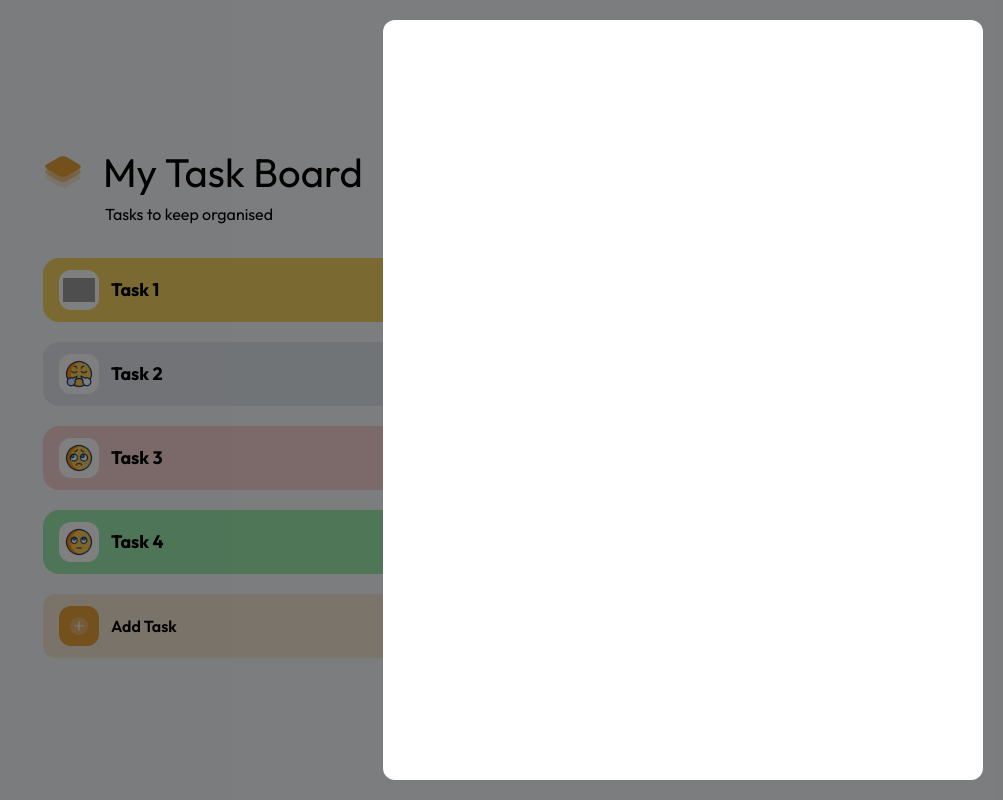
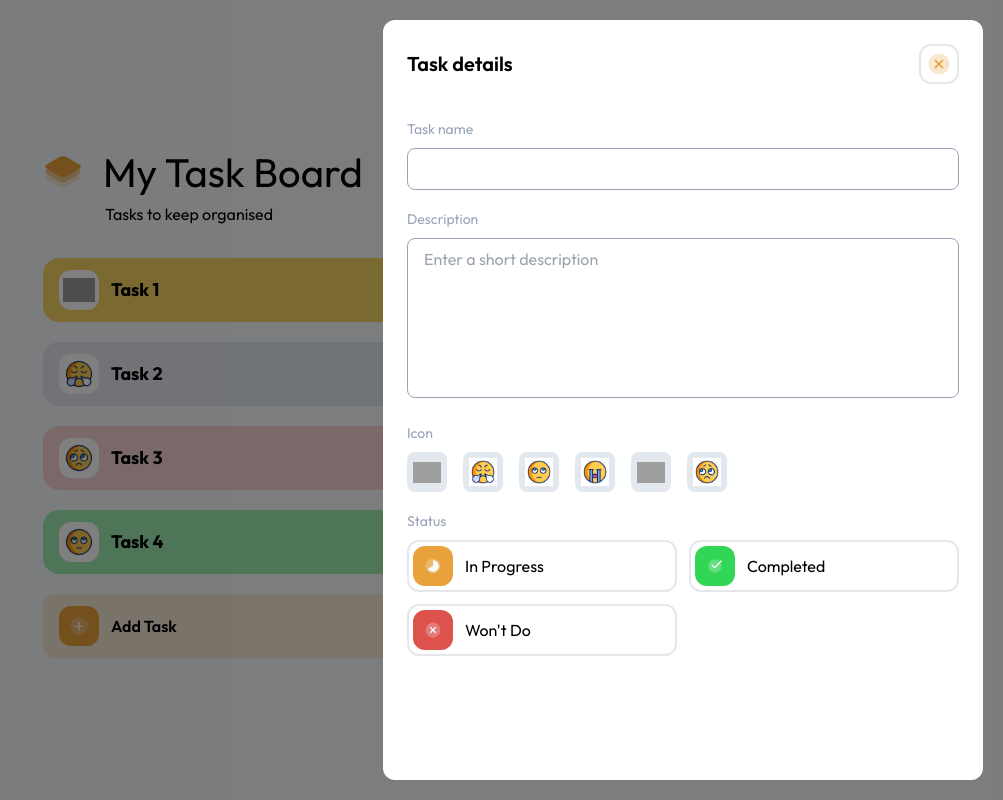
Before and after one commit to letotomanoela/taskboard-challenges, a React (Vite) app in the folder frontend/: page / in a window 1280 px wide. Shown: the whole page, without its empty margins (277-1280 px from the left). Built offline with nearby package versions, Linux system fonts and the light colour scheme; grey boxes are pictures that could not be loaded.

Commit message:
Form Element

```diff
--- a/frontend/src/App.tsx
+++ b/frontend/src/App.tsx
@@ -1,6 +1,16 @@
 import Task from "./components/Task";
 import Title from "./sections/Title";
 import Modal from "./components/Modal";
+import FormElement from "./components/FormElement";
+
+const icons: string[] = [
+  "./gif/angry.gif",
+  "./gif/angry1.gif",
+  "./gif/bored.gif",
+  "./gif/cry.gif",
+  "./gif/surprised.gif",
+  "./gif/sad.gif",
+];
 
 const App = () => {
   return (
@@ -18,7 +28,34 @@ const App = () => {
       </div>
 
       <Modal>
-        <div></div>
+        <div className="flex items-center justify-between">
+          <h1 className="font-semibold text-xl">Task details</h1>
+          <div className="size-10 border-2 rounded-xl flex items-center justify-center">
+            <img src="./close_ring_duotone-1.svg" className="w-7" alt="" />
+          </div>
+        </div>
+        <form className="mt-8 space-y-4">
+          <FormElement
+            label="Task name"
+            type="text"
+            category="input"
+            name="title"
+          />
+          <FormElement
+            label="Description"
+            type="text"
+            category="textarea"
+            placeholder="Enter a short description"
+            name="description"
+          />
+          <FormElement
+            label="Icon"
+            type="text"
+            category="icon"
+            dataIcons={icons}
+          />
+          <FormElement label="Status" type="text" category="status" />
+        </form>
       </Modal>
     </main>
   );
--- /dev/null
+++ b/frontend/src/components/FormElement.tsx
@@ -0,0 +1,88 @@
+type Props = {
+  label: string;
+  type: "text" | "number" | "date";
+  category: "input" | "textarea" | "icon" | "status";
+  name?: string;
+  placeholder?: string;
+  dataIcons?: string[];
+};
+import clsx from "clsx";
+
+const FormElement = ({
+  label,
+  type,
+  category,
+  name,
+  placeholder,
+  dataIcons,
+}: Props) => {
+  return (
+    <div className="space-y-2">
+      <label htmlFor={name} className="text-sm text-[#97A3B6]">
+        {label}
+      </label>
+      {category === "input" && (
+        <input
+          type={type}
+          id={name}
+          placeholder={placeholder}
+          className="w-full border border-[#97A3B6] p-2 rounded-lg outline-none pl-4 focus:ring-1 focus:ring-[#3662E3]"
+        />
+      )}
+      {category === "textarea" && (
+        <textarea
+          id={name}
+          placeholder={placeholder}
+          className="w-full border resize-none h-40 border-[#97A3B6] p-2 rounded-lg outline-none pl-4 focus:ring-1 focus:ring-[#3662E3]"
+        />
+      )}
+      {category === "icon" && (
+        <div className="flex items-center space-x-4">
+          {dataIcons?.map((item) => (
+            <div className="size-10 bg-[#E3E8EF] flex items-center justify-center rounded-lg">
+              <img key={item} alt={item} src={item} className="w-7 " />
+            </div>
+          ))}
+        </div>
+      )}
+
+      {category === "status" && (
+        <div className="grid grid-cols-2 gap-3">
+          {["PROGRESS", "COMPLETED", "WONTDO"].map((item) => (
+            <div
+              key={item}
+              className="w-full border-2 flex items-center space-x-3 rounded-xl p-1 "
+            >
+              <div
+                className={clsx(
+                  "size-10  rounded-xl flex items-center justify-center",
+
+                  item === "PROGRESS" && "bg-[#E9A23B]",
+                  item === "COMPLETED" && "bg-[#32D657]",
+                  item === "WONTDO" && "bg-[#DD524C]"
+                )}
+              >
+                <img
+                  src={clsx(
+                    item === "COMPLETED" && "./Done_round_duotone.svg",
+                    item === "WONTDO" && "./close_ring_duotone.svg",
+                    item === "PROGRESS" && "./Time_atack_duotone.svg"
+                  )}
+                  className="icon"
+                  alt="icon"
+                />
+              </div>
+              <p>
+                {item === "PROGRESS" && "In Progress"}
+
+                {item === "WONTDO" && "Won't Do"}
+                {item === "COMPLETED" && "Completed"}
+              </p>
+            </div>
+          ))}
+        </div>
+      )}
+    </div>
+  );
+};
+export default FormElement;
```
